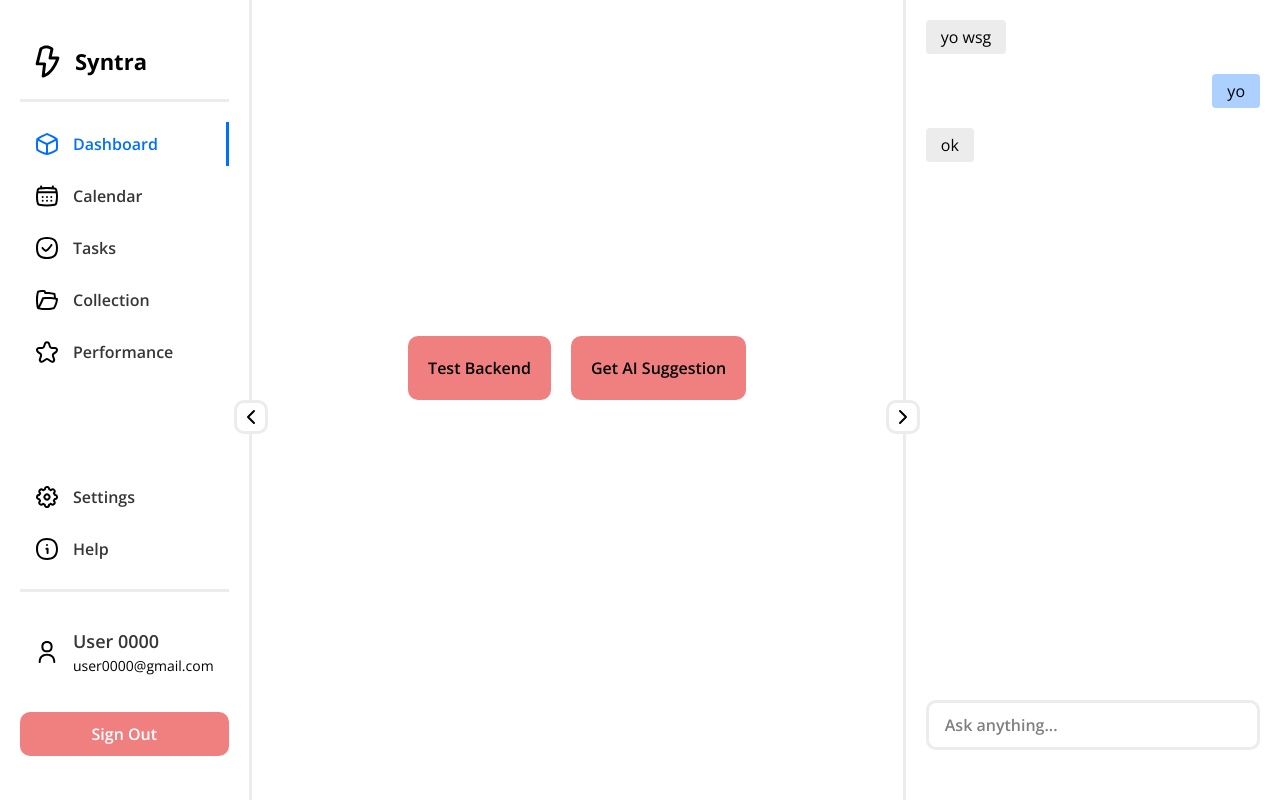
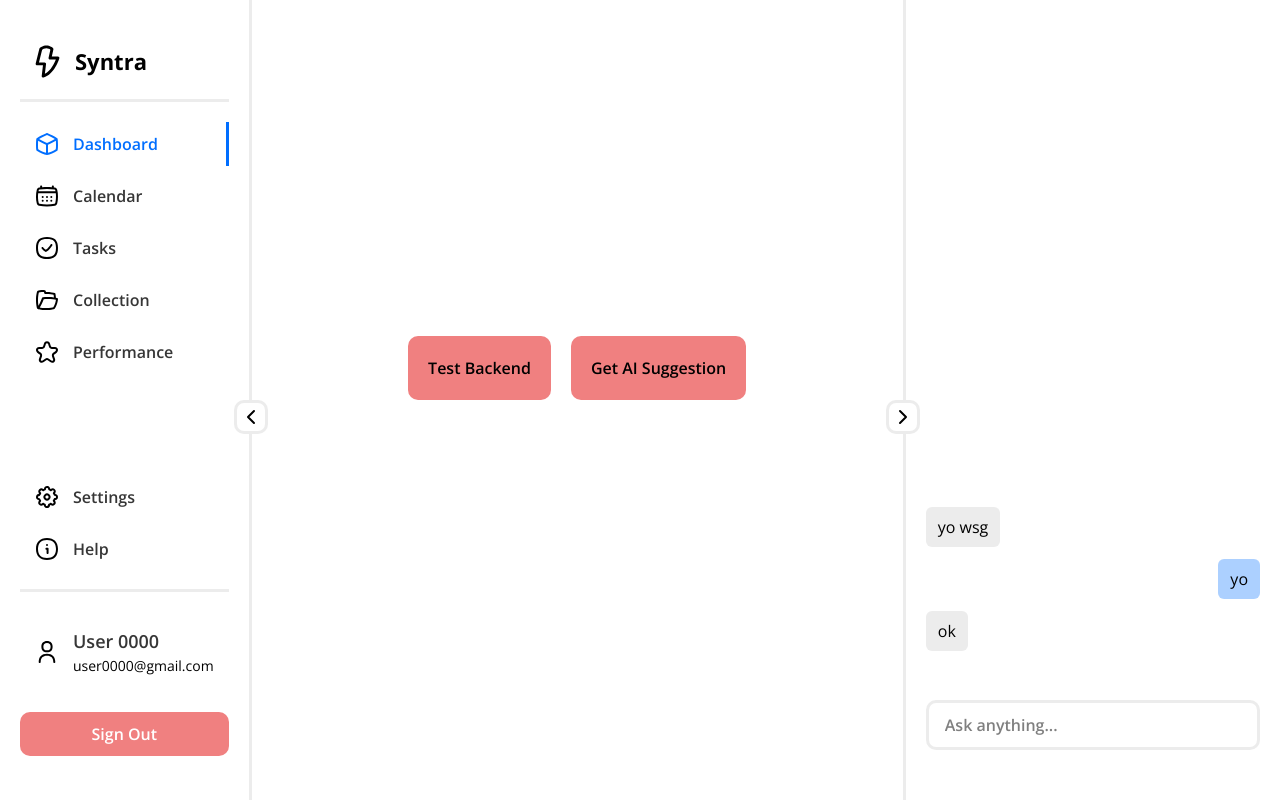
Before and after one commit to dark-sorceror/Syntra, a Next.js app in the folder web/src/: page /test in a window 1280 px wide. Built offline with nearby package versions, Linux system fonts and the light colour scheme.

Commit message:
Align order of chat messages

```diff
--- a/web/src/components/AI Agent/index.css
+++ b/web/src/components/AI Agent/index.css
@@ -31,19 +31,38 @@
 
 .chat {
     flex-grow: 1;
+    overflow-y: auto;
+    display: flex;
+    flex-direction: column-reverse;
+    justify-content: flex-start;
 }
 
 .m {
-    padding: 5px 15px;
-    border-radius: 4px;
+    padding: 8px 12px;
+    border-radius: 6px;
     background-color: rgba(226, 226, 226, 0.644);
-    margin-bottom: 20px;
+    margin-bottom: 12px;
+    max-width: 70%;
     width: fit-content;
 }
 
 .user {
-    justify-self: end;
+    align-self: flex-end;
     background-color: rgba(95, 164, 255, 0.514);
+}
+
+.thinking {
+    margin-top: 10px;
+    font-weight: 600;
+    font-size: 15px;
+    color: rgba(110, 110, 110, 0.781);
+    margin-left: 10px;
+    margin-bottom: 5px;
+    visibility: hidden;
+}
+
+.thinking.true {
+    visibility: visible;
 }
 
 .chat-box {
@@ -53,6 +72,7 @@
     border-radius: 10px;
     border: 3px solid rgba(226, 226, 226, 0.644);
     padding-left: 16px;
+
     &::placeholder {
         font-weight: 600;
     }
--- a/web/src/components/AI Agent/index.tsx
+++ b/web/src/components/AI Agent/index.tsx
@@ -14,7 +14,7 @@ export default function AIAgent() {
 
     const [messages, setMessages] = useState<Message[]>([
         {
-            text: "yo wsg",
+            text: "ok",
             sender: "agent",
         },
         {
@@ -22,12 +22,14 @@ export default function AIAgent() {
             sender: "user",
         },
         {
-            text: "ok",
+            text: "yo wsg",
             sender: "agent",
         },
     ]);
 
     const [input, setInput] = useState("");
+
+    const [isThinking, setIsThinking] = useState(false);
 
     const handleSidebarState = async () => {
         setIsSidebarExpanded((prev) => !prev);
@@ -51,19 +53,25 @@ export default function AIAgent() {
             sender: "user",
         };
 
-        setMessages((prevMessages) => [...prevMessages, newMessage]);
+        if (!isThinking) {
+            setMessages((prevMessages) => [newMessage, ...prevMessages]);
+
+            setIsThinking(true);
 
             setTimeout(() => {
                 setMessages((prevMessages) => [
-                ...prevMessages,
                     {
                         text: `AI response to ${input}`,
                         sender: "agent",
                     },
+                    ...prevMessages,
                 ]);
-        }, 500);
+
+                setIsThinking(false);
+            }, 2000);
 
             setInput("");
+        }
     };
 
     return (
@@ -90,6 +98,7 @@ export default function AIAgent() {
                     </div>
                 ))}
             </div>
+            <div className={`thinking ${isThinking}`}>AI is thinking...</div>
             <input
                 type="text"
                 className="chat-box"
```
Lines whose indentation alone changed are shown as unchanged.
